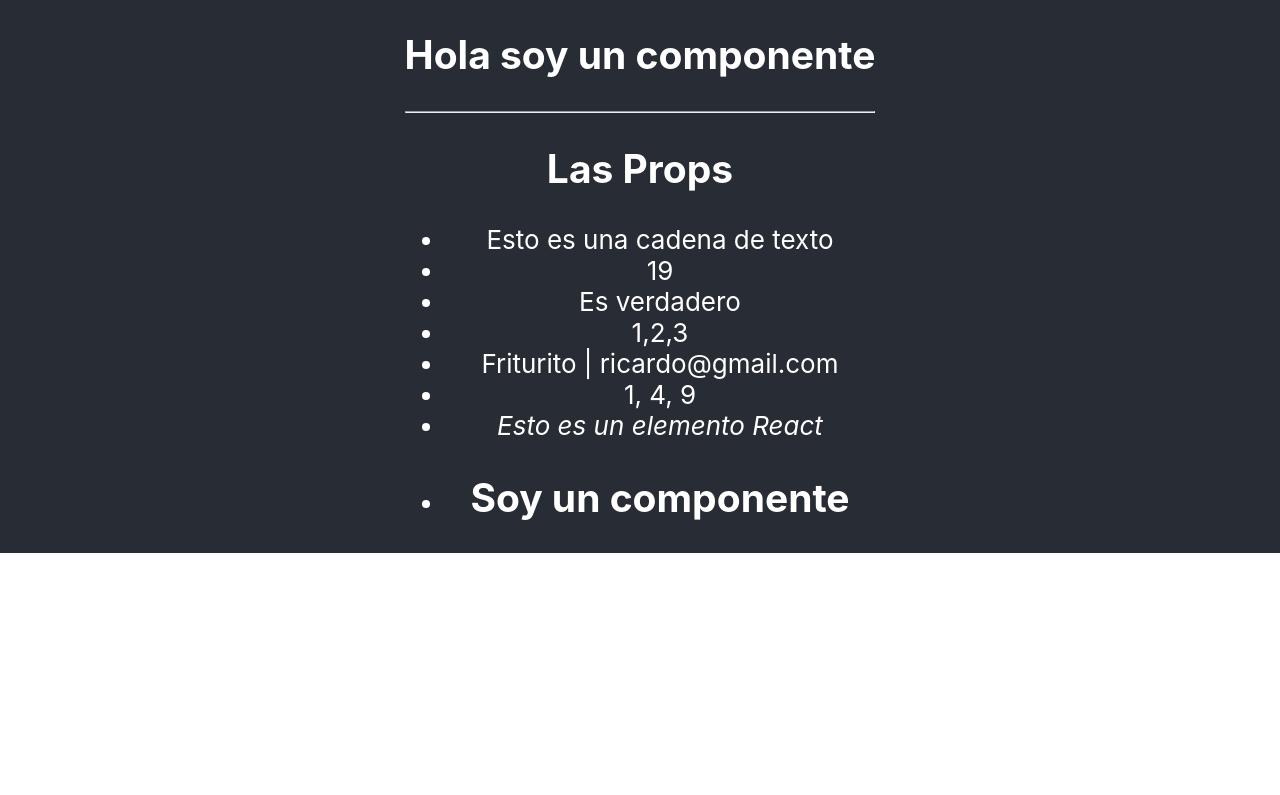
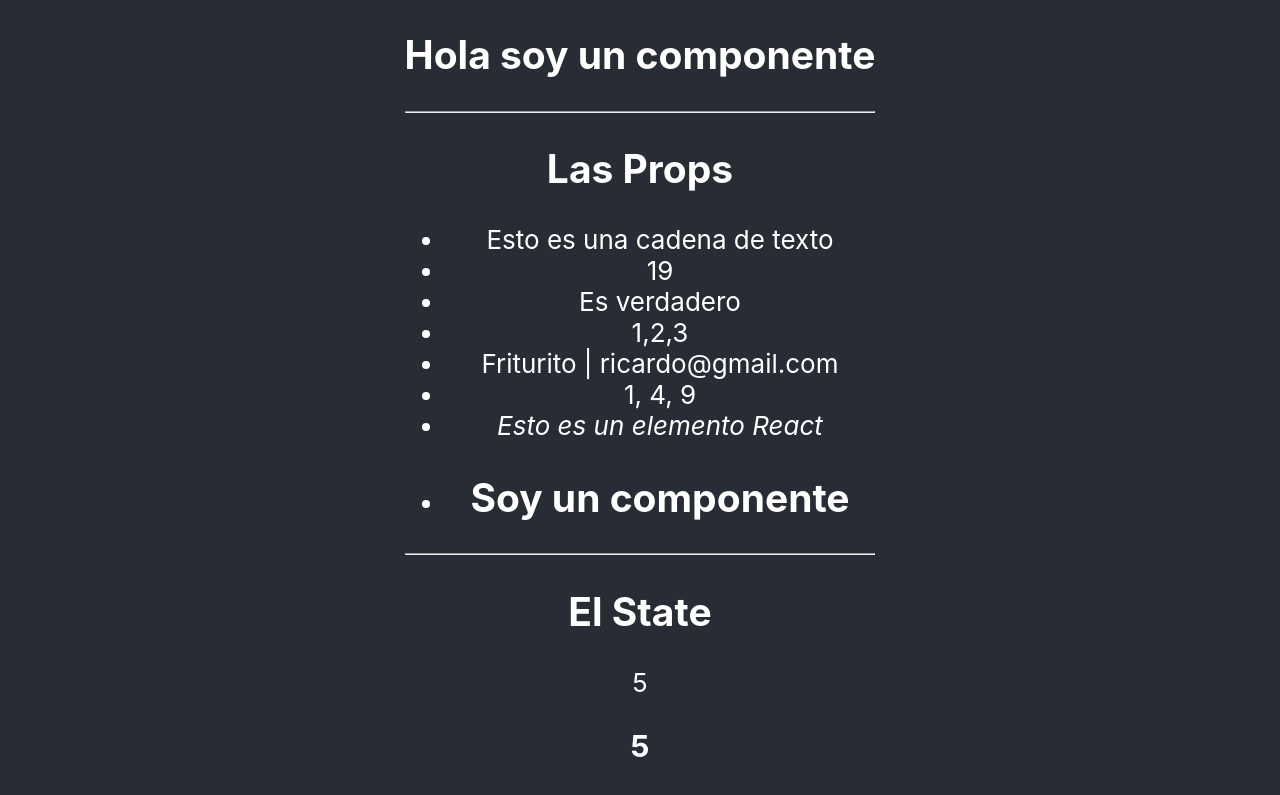
Before and after one commit to Friturito/Curso-De-React, a React (Create React App) app: page / in a window 1280 px wide. Shown: the part 829-1624 px from the top of the page. Before the commit the page ends 1382 px from the top, so only its background shows below. Built offline with nearby package versions, Linux system fonts and the light colour scheme.

Commit message:
6. Estados de React

```diff
--- a/src/App.js
+++ b/src/App.js
@@ -3,6 +3,7 @@
 import "./App.css";
 import Componente from "./components/Componente";
 import Propiedades from "./components/Propiedades";
+import Estado from "./components/Estado";
 
 function App() {
   let nombre = "Ricardo";
@@ -37,7 +38,7 @@
           <hr />
           <Propiedades
             cadena="Esto es una cadena de texto"
-            numero={"19"}
+            numero={19}
             booleano={true}
             arreglo={[1, 2, 3]}
             objeto={{
@@ -48,6 +49,8 @@
             elementoReact={<i>Esto es un elemento React</i>}
             componenteReact={<Componente msg="Soy un componente" />}
           />
+          <hr />
+          <Estado />
         </section>
       </header>
     </div>
--- a/src/components/Componente.js
+++ b/src/components/Componente.js
@@ -1,14 +1,15 @@
 import React, { Component } from "react";
 
+//Componente Funcion flecha
 const Componente = (props) => <h2>{props.msg}</h2>;
 
-/*
+/*Componente funcion
 function Componente(props) {
   return <h2>{props.msg}</h2>;
 }
 */
 
-/*
+/* Componente clase
 class Componente extends Component {
   render() {
     return <h2>{this.props.msg}</h2>;
--- /dev/null
+++ b/src/components/Estado.js
@@ -0,0 +1,35 @@
+import React, { Component } from "react";
+
+//Una funcion hijo que hereda el estado del padre (Mala practica: Ver eventos) estos se convierten en Props.
+function EstadoAHijo(props) {
+  return (
+    <div>
+      <h3>{props.contadorHijo}</h3>
+    </div>
+  );
+}
+
+export default class Estado extends Component {
+  //Crear el State
+  constructor(props) {
+    super(props);
+    this.state = {
+      contandor: 0,
+    };
+    //Cambiar al estado
+    setInterval(() => {
+      this.setState({
+        contandor: this.state.contandor + 1,
+      });
+    }, 1000);
+  }
+  render() {
+    return (
+      <div>
+        <h2>El State</h2>
+        <p>{this.state.contandor}</p>
+        <EstadoAHijo contadorHijo={this.state.contandor} />
+      </div>
+    );
+  }
+}
```
